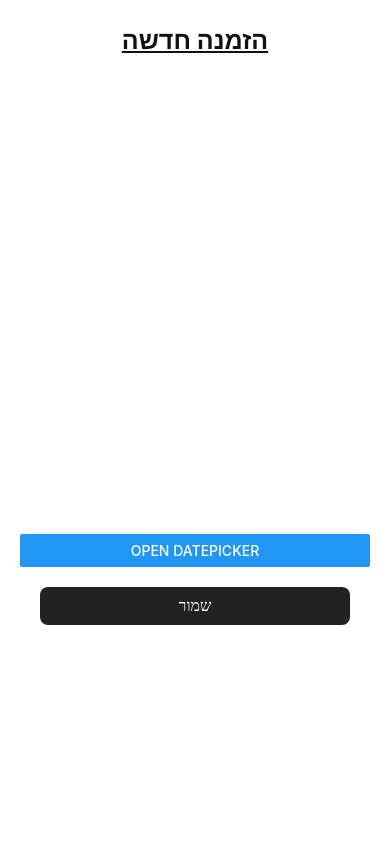
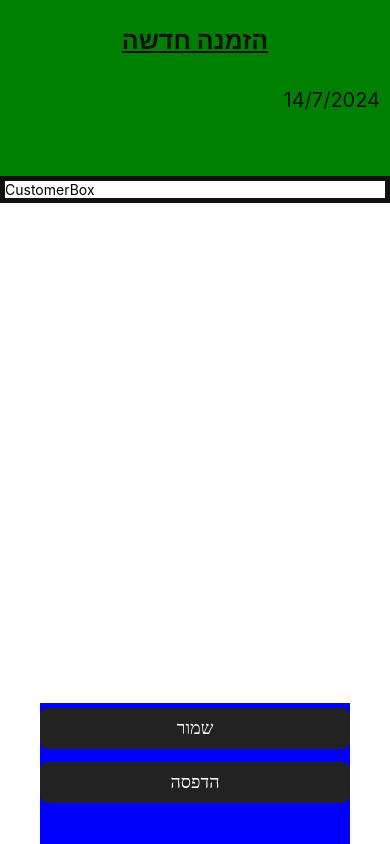
Before and after one commit to ShaharMizrachi/Order-Management-mobileApp, a React Native app: screen /new_order in a window 390 px wide. Built offline with nearby package versions, Linux system fonts and the light colour scheme.

Commit message:
CustomerBox and datepicker display

```diff
--- a/src/components/locales/He.tsx
+++ b/src/components/locales/He.tsx
@@ -13,6 +13,7 @@ const He = {
   coustomers_list: "רשימת לקוחות",
   save: 'שמור',
   customers: "לקוחות",
+  print: "הדפסה",
   /////////////////////////// gonna move to DB
   apple: 'תפוח',   // Apple
   banana: 'בננה',  // Banana
--- /dev/null
+++ b/src/components/ui/CustomerBox.tsx
@@ -0,0 +1,25 @@
+import React, { Component } from 'react'
+import { StyleSheet, Text, View } from 'react-native'
+
+export class CustomerBox extends Component {
+    render() {
+        return (
+            <View style={styles.boxContiner}>
+                <Text>CustomerBox</Text>
+            </View>
+        )
+    }
+}
+
+export default CustomerBox
+
+const styles = StyleSheet.create({
+    boxContiner: {
+        borderColor: '#111111',
+        borderWidth: 5,
+        borderStyle: 'solid',
+        width: "100%",
+        // marginHorizontal: 40,
+
+    }
+})
--- a/src/components/ui/System_Button.tsx
+++ b/src/components/ui/System_Button.tsx
@@ -30,7 +30,7 @@ const styles = StyleSheet.create({
         alignItems: 'center',
         justifyContent: 'center',
         borderRadius: 8,
-        display: 'flex'
+        display: 'flex',
     },
 
 })
@@ -39,7 +39,7 @@ const extraStyle = StyleSheet.create({
     text: {
         fontFamily: fontFamilies.inter.SemiBold,
         color: '#FFFFFF',
-        fontSize: 16,
+        fontSize: 18,
 
     },
 })
--- a/src/screens/New_order.tsx
+++ b/src/screens/New_order.tsx
@@ -1,13 +1,15 @@
 import React, { useEffect, useState } from 'react';
-import { Button, StyleSheet, Text, View } from 'react-native';
+import { Button, Pressable, StyleSheet, Text, View } from 'react-native';
 import He from '../components/locales/He';
 import { Order } from '../redux/types/types'; // Correct the spelling here
 import System_Button from '../components/ui/System_Button';
 import DatePicker from 'react-native-date-picker';
+import CustomerBox from '../components/ui/CustomerBox';
 
 const New_order = () => {
     const [newOrder, setNewOrder] = useState<Order>(); // Corrected the spelling to Order
     const [date, setDate] = useState(new Date());
+    const [formattedDate, setFormattedDate] = useState<string>("")
     const [open, setOpen] = useState(false); // State to control the visibility of DatePicker
 
     const saveOrder = () => {
@@ -16,38 +18,54 @@ const New_order = () => {
     };
 
     useEffect(() => {
-        const tomorrow = new Date();
-        tomorrow.setDate(tomorrow.getDate() + 1);
-        const formattedDate = `${tomorrow.getDate()}/${tomorrow.getMonth() + 1}/${tomorrow.getFullYear()}`;
+        const TempformattedDate = `${date.getDate()}/${date.getMonth() + 1}/${date.getFullYear()}`;
+        setFormattedDate(TempformattedDate)
         console.log('Formatted Date:', formattedDate);
-    }, []);
+    }, [date]);
+
+
+    useEffect(() => {
+        console.log('====================================');
+        console.log(date);
+        console.log('====================================');
+    }, [date])
+
+
 
     return (
         <View style={styles.pageContainer}>
+            <View style={styles.toolBar}>
                 <View style={styles.titleMainView}>
                     <Text style={styles.title_text}>{He.new_order}</Text>
                 </View>
-
-            {/* Button to open DatePicker */}
-            <View style={styles.buttonContainer}>
-                <Button title={open ? "Close DatePicker" : "Open DatePicker"} onPress={() => setOpen(!open)} />
+                <Pressable onPress={() => setOpen(!open)} android_ripple={{ color: 'red' }} style={styles.dateDisplayContiner}>
+                    <Text style={styles.dateText}>{formattedDate}</Text>
+                </Pressable>
             </View>
-
-            {/* Conditional rendering of DatePicker */}
+            <View style={styles.CenterOrders}>
                 {open && (
-                <View>
+                    <View style={styles.DatePicker}>
                         <DatePicker
                             date={date}
                             onDateChange={setDate}
-                        mode="date"  // You can set it to "date", "time", or "datetime"
+                            mode="date"
                         />
+                    </View>)}
+                <CustomerBox />
             </View>
-            )}
 
+
+
+
+            <View style={styles.buttonsContiner}>
                 <View style={styles.saveButton}>
-                {/* Uncomment and use this to add save functionality */}
                     <System_Button text={He.save} functionUsed={() => saveOrder()} />
                 </View>
+                <View>
+                    <System_Button text={He.print} functionUsed={() => saveOrder()} />
+                </View>
+            </View>
+
         </View>
     );
 };
@@ -59,9 +77,29 @@ const styles = StyleSheet.create({
         flex: 1,
         backgroundColor: "#FFFFFF",
         minHeight: "100%",
+        alignSelf: 'center',
+        width: "100%"
+    },
+    toolBar: {
+        flex: 1,
+        backgroundColor: "green"
     },
     titleMainView: {
         flex: 1,
+    },
+    dateDisplayContiner: {
+        flex: 1
+    },
+    dateText: {
+        fontWeight: 'medium',
+        color: '#111111',
+        fontSize: 20,
+        textAlign: 'right',
+        marginRight: 10
+    },
+    DatePicker: {
+        alignItems: 'center',
+        position: "absolute"
     },
     title_text: {
         fontSize: 25,
@@ -71,11 +109,16 @@ const styles = StyleSheet.create({
         marginTop: 25,
         textDecorationLine: 'underline',
     },
-    buttonContainer: {
-        margin: 20,
+    CenterOrders: {
+        flex: 3,
     },
     saveButton: {
-        flex: 0.5,
+        marginBottom: 13,
+        marginTop: 5
+    },
+    buttonsContiner: {
+        flex: 0.8,
         marginHorizontal: 40,
-    },
+        backgroundColor: "blue",
+    }
 });
```
Lines whose indentation alone changed are shown as unchanged.
